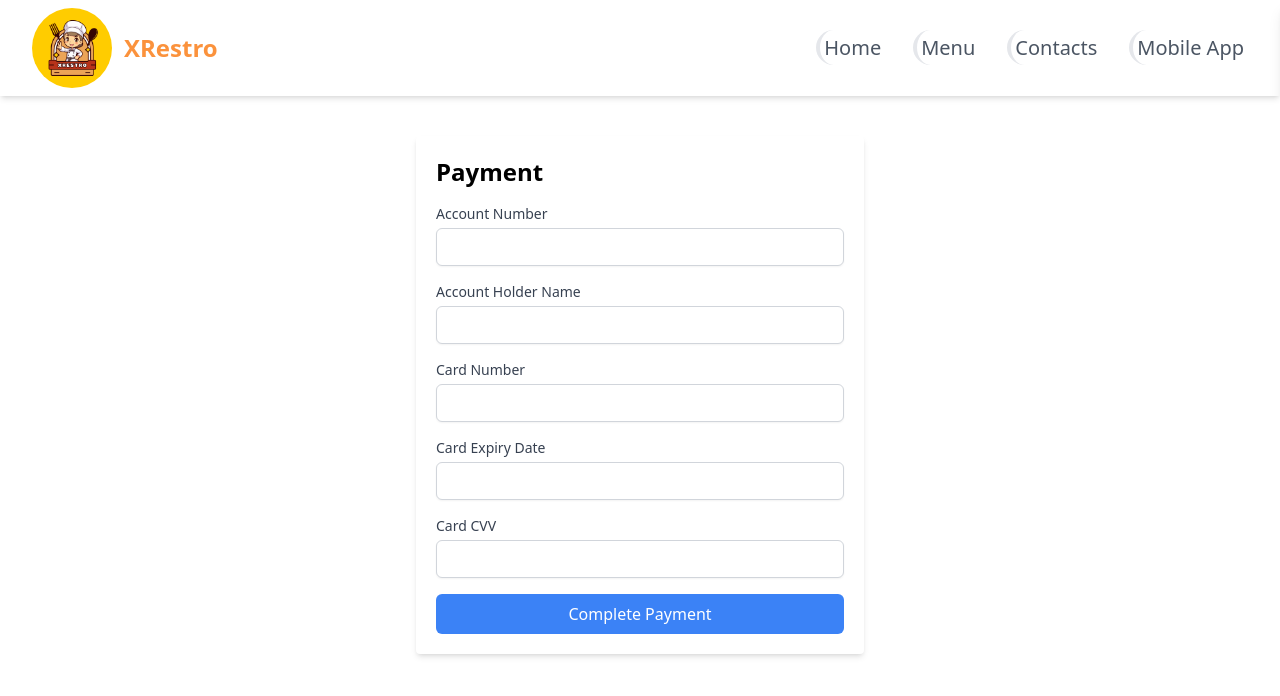
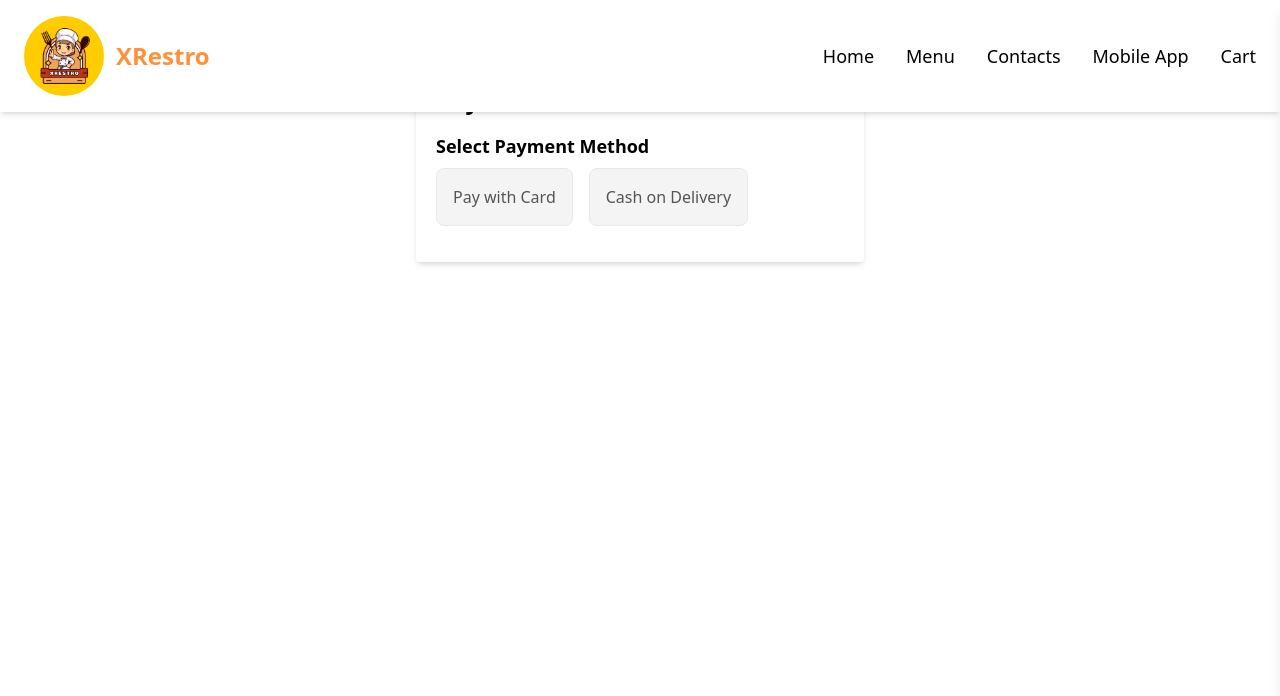
Before and after one commit to adhikariyash/restaurant, a React (Vite) app: page /payment in a window 1280 px wide. Shown: the top 696 px of the page. Built offline with nearby package versions, Linux system fonts and the light colour scheme.

Commit message:
order page checkout page update

```diff
--- a/src/components/Checkout.jsx
+++ b/src/components/Checkout.jsx
@@ -1,13 +1,13 @@
-import React, { useState } from 'react';
+import React, { useState, useEffect } from 'react';
 import { useCheckout } from './cartProvider';
 import { Link } from 'react-router-dom';
+
 function Checkout() {
   const { handleCheckout } = useCheckout();
 
   const [formData, setFormData] = useState({
     fullName: '',
     phoneNumber: '',
-    email: '',
     location: {
       country: '',
       state: '',
@@ -15,6 +15,8 @@ function Checkout() {
     },
   });
   const [errors, setErrors] = useState({});
+  const [isAddressAdded, setIsAddressAdded] = useState(false);
+  const [showPopup, setShowPopup] = useState(false); // For popup visibility
 
   const handleChange = (e) => {
     const { name, value } = e.target;
@@ -38,32 +40,36 @@ function Checkout() {
     const newErrors = {};
     if (!formData.fullName) newErrors.fullName = 'Full Name is required';
     if (!formData.phoneNumber) newErrors.phoneNumber = 'Phone Number is required';
-    if (!formData.email) {
-      newErrors.email = 'Email is required';
-    } else if (!/\S+@\S+\.\S+/.test(formData.email)) {
-      newErrors.email = 'Email is invalid';
-    }
+
     const { country, state, houseNo } = formData.location;
     if (!country) newErrors['location.country'] = 'Country is required';
     if (!state) newErrors['location.state'] = 'State is required';
     if (!houseNo) newErrors['location.houseNo'] = 'House Number is required';
+
     setErrors(newErrors);
     return Object.keys(newErrors).length === 0;
   };
 
-  const handleSubmit = (e) => {
+  const handleAddAddress = (e) => {
     e.preventDefault();
     if (validate()) {
-      handleCheckout(formData); // Store checkout data in context
-      alert('Form submitted successfully');
-      // Redirect or handle next steps
+      setIsAddressAdded(true);
+      setShowPopup(true); // Show popup
     }
   };
+
+  // Hide the popup after 3 seconds
+  useEffect(() => {
+    if (showPopup) {
+      const timer = setTimeout(() => setShowPopup(false), 3000);
+      return () => clearTimeout(timer); // Cleanup the timer
+    }
+  }, [showPopup]);
 
   return (
     <div className="p-5 max-w-md mx-auto bg-white shadow-md rounded">
       <h2 className="text-2xl font-bold mb-4">Checkout</h2>
-      <form onSubmit={handleSubmit}>
+      <form onSubmit={handleAddAddress}>
         {/* Full Name */}
         <div className="mb-4">
           <label className="block text-sm font-medium text-gray-700" htmlFor="fullName">
@@ -94,22 +100,6 @@ function Checkout() {
             className="mt-1 block w-full px-3 py-2 border border-gray-300 rounded-md shadow-sm focus:outline-none focus:ring-blue-500 focus:border-blue-500 sm:text-sm"
           />
           {errors.phoneNumber && <p className="text-red-500 text-xs mt-1">{errors.phoneNumber}</p>}
-        </div>
-
-        {/* Email */}
-        <div className="mb-4">
-          <label className="block text-sm font-medium text-gray-700" htmlFor="email">
-            Email
-          </label>
-          <input
-            type="email"
-            id="email"
-            name="email"
-            value={formData.email}
-            onChange={handleChange}
-            className="mt-1 block w-full px-3 py-2 border border-gray-300 rounded-md shadow-sm focus:outline-none focus:ring-blue-500 focus:border-blue-500 sm:text-sm"
-          />
-          {errors.email && <p className="text-red-500 text-xs mt-1">{errors.email}</p>}
         </div>
 
         {/* Location Sub-form */}
@@ -173,23 +163,33 @@ function Checkout() {
           <p><strong>House Number:</strong> {formData.location.houseNo}</p>
         </div>
 
-        {/* Submit Button */}
+        {/* Add Address Button */}
         <button
           type="submit"
           className="w-full bg-blue-500 text-white py-2 px-4 rounded-md hover:bg-blue-600 focus:outline-none focus:ring-2 focus:ring-blue-500 focus:ring-offset-2"
         >
-          Submit
+          Add Address
         </button>
+      </form>
 
-        {/* Proceed to Pay Button */}
-        <Link to="/payment">
+      {/* Proceed to Pay Button */}
+      <Link to="/payment">
         <button
-          type="submit"
-          className="w-full mt-4 bg-green-500 text-white py-2 px-4 rounded-md hover:bg-green-600 focus:outline-none focus:ring-2 focus:ring-green-500 focus:ring-offset-2"
+          disabled={!isAddressAdded}
+          className={`w-full mt-4 text-white py-2 px-4 rounded-md ${
+            isAddressAdded ? 'bg-green-500 hover:bg-green-600 focus:ring-green-500' : 'bg-gray-400 cursor-not-allowed'
+          } focus:outline-none focus:ring-2 focus:ring-offset-2`}
         >
           Proceed to Pay
-        </button></Link>
-      </form>
+        </button>
+      </Link>
+
+      {/* Popup Notification */}
+      {showPopup && (
+        <div className="fixed bottom-4 right-4 bg-green-500 text-white p-3 rounded-md shadow-md transition-opacity duration-300 ease-in-out">
+          Address added successfully!
+        </div>
+      )}
     </div>
   );
 }
--- a/src/components/Home.jsx
+++ b/src/components/Home.jsx
@@ -3,6 +3,7 @@ import Header from './Header'
 import Category from './Category'
 import Categoryitems from './CategoryItems'
 import Contact from './contact'
+import Navbar from './Navbar'
 
 function Home({category, setcategory}) {
 
@@ -10,7 +11,8 @@ function Home({category, setcategory}) {
   <>
 
    <section id='home' className=' p-1'>
-        <div>
+
+        <div >
           <Header/>
         </div>
         <div className='px-10'>
--- a/src/components/Navbar.jsx
+++ b/src/components/Navbar.jsx
@@ -3,14 +3,13 @@ import { Link } from 'react-router-dom';
 
 const Navbar = () => {
   const [isMobileMenuOpen, setIsMobileMenuOpen] = useState(false);
-  const [showNavbar, setShowNavbar] = useState(true);
 
   // Toggle mobile menu state
   const toggleMobileMenu = () => {
     setIsMobileMenuOpen(!isMobileMenuOpen);
   };
 
-  // Close mobile menu and enable scroll
+  // Close mobile menu
   const closeMobileMenu = () => {
     setIsMobileMenuOpen(false);
   };
@@ -18,68 +17,59 @@ const Navbar = () => {
   // Prevent scroll when mobile menu is open
   useEffect(() => {
     document.body.style.overflow = isMobileMenuOpen ? 'hidden' : '';
+    return () => {
+      document.body.style.overflow = '';
+    };
   }, [isMobileMenuOpen]);
 
-
-
-
-
   return (
-    <header
-      className={`bg-white shadow-md relative top-0 left-0 right-0 overflow-x-hidden z-50 transition-transform duration-300 ${
-        showNavbar ? 'transform translate-y-0' : 'transform -translate-y-full'
-      }`}
-    >
-      <nav className="container mx-auto flex justify-between items-center py-2 px-4 md:px-8">
+    <header className="bg-white shadow-md fixed top-0 left-0 right-0 z-50">
+      <nav className="container mx-auto flex justify-between items-center py-4 px-6">
         <Link to="/" className="flex items-center">
           <img
             src="/xrestro.png"
             alt="XRestro Logo"
-            className="h-16 md:h-20 rounded-full w-16 md:w-20 object-cover mr-3"
+            className="h-16 w-16 md:h-20 md:w-20 object-cover rounded-full mr-3"
           />
           <span className="text-xl md:text-2xl font-bold text-orange-400">XRestro</span>
         </Link>
 
-        {/* Navigation Links for Desktop */}
-        <ul className="hidden md:flex font-medium text-lg md:text-xl space-x-7">
-          <li>
-            <Link
-              to="/"
-              className="text-gray-600 hover:text-black hover:border-l-4 hover:border-orange-500 border-l-4 rounded-full p-1 transition"
-            >
-              Home
-            </Link>
-          </li>
-          <li>
-            <Link
-              to="/menu"
-              className="text-gray-600 hover:text-black hover:border-l-4 hover:border-orange-500 p-1 rounded-full border-l-4 transition"
-            >
-              Menu
-            </Link>
-          </li>
-          <li>
-            <Link
-              to="/contacts"
-              className="text-gray-600 hover:text-black hover:border-l-4 hover:border-orange-500 p-1 border-l-4 rounded-full transition"
-            >
-              Contacts
-            </Link>
-          </li>
-          <li>
-            <Link
-              to="/mobile-app"
-              className="text-gray-600 hover:text-black hover:border-l-4 hover:border-orange-500 p-1 rounded-full border-l-4 transition"
-            >
-              Mobile App
-            </Link>
-          </li>
+        {/* Desktop Menu */}
+        <ul className="hidden md:flex space-x-8 text-lg font-medium">
+          <li><Link to="/" className="hover:text-orange-500">Home</Link></li>
+          <li><Link to="/menu" className="hover:text-orange-500">Menu</Link></li>
+          <li><Link to="/contacts" className="hover:text-orange-500">Contacts</Link></li>
+          <li><Link to="/mobile-app" className="hover:text-orange-500">Mobile App</Link></li>
+          <li><Link to="/orders" className="hover:text-orange-500">Cart</Link></li>
         </ul>
 
-        {/* Mobile Menu Button */}
-        <div className="md:hidden flex items-center">
+        {/* Mobile Menu Toggle */}
+        <button
+          onClick={toggleMobileMenu}
+          className="md:hidden text-gray-800 focus:outline-none"
+        >
+          <svg
+            className="w-8 h-8"
+            fill="none"
+            stroke="currentColor"
+            viewBox="0 0 24 24"
+            xmlns="http://www.w3.org/2000/svg"
+          >
+            <path strokeLinecap="round" strokeLinejoin="round" strokeWidth="2" d="M4 6h16M4 12h16m-7 6h7"></path>
+          </svg>
+        </button>
+      </nav>
+
+      {/* Mobile Menu */}
+      <div
+        className={`fixed top-0 right-0 w-64 bg-white h-full shadow-lg transform ${
+          isMobileMenuOpen ? 'translate-x-0' : 'translate-x-full'
+        } transition-transform duration-300 ease-in-out z-40`}
+      >
+        <div className="p-4 border-b flex justify-between items-center">
+          <span className="text-xl font-bold text-orange-400">XRestro</span>
           <button
-            onClick={toggleMobileMenu}
+            onClick={closeMobileMenu}
             className="text-gray-800 focus:outline-none"
           >
             <svg
@@ -89,82 +79,16 @@ const Navbar = () => {
               viewBox="0 0 24 24"
               xmlns="http://www.w3.org/2000/svg"
             >
-              <path
-                strokeLinecap="round"
-                strokeLinejoin="round"
-                strokeWidth="2"
-                d="M4 6h16M4 12h16m-7 6h7"
-              ></path>
+              <path strokeLinecap="round" strokeLinejoin="round" strokeWidth="2" d="M6 18L18 6M6 6l12 12"></path>
             </svg>
           </button>
         </div>
-      </nav>
-
-      {/* Mobile Menu Slide-In */}
-      <div
-        className={`fixed top-0 right-0 w-64 md:w-72 bg-white overflow-hidden shadow-lg rounded-lg transform ${
-          isMobileMenuOpen ? 'translate-x-0' : 'translate-x-full'
-        } transition-transform duration-300 ease-in-out z-40`}
-      >
-        <div className="flex justify-between items-center p-4 border-b">
-          <span className="text-xl font-bold text-orange-400">XRestro</span>
-          <button
-            onClick={toggleMobileMenu}
-            className="text-gray-800 focus:outline-none"
-          >
-            <svg
-              className="w-10 h-10"
-              fill="none"
-              stroke="currentColor"
-              viewBox="0 0 24 24"
-              xmlns="http://www.w3.org/2000/svg"
-            >
-              <path
-                strokeLinecap="round"
-                strokeLinejoin="round"
-                strokeWidth="2"
-                d="M6 18L18 6M6 6l12 12"
-              ></path>
-            </svg>
-          </button>
-        </div>
-        <ul className="flex flex-col items-center justify-center space-y-6 font-medium text-lg md:text-xl p-4">
-          <li>
-            <Link
-              to="/"
-              className="text-gray-600 hover:text-gray-800 transition"
-              onClick={closeMobileMenu}
-            >
-              Home
-            </Link>
-          </li>
-          <li>
-            <Link
-              to="/menu"
-              className="text-gray-600 hover:text-gray-800 transition"
-              onClick={closeMobileMenu}
-            >
-              Menu
-            </Link>
-          </li>
-          <li>
-            <Link
-              to="/contacts"
-              className="text-gray-600 hover:text-gray-800 transition"
-              onClick={closeMobileMenu}
-            >
-              Contacts
-            </Link>
-          </li>
-          <li>
-            <Link
-              to="/mobile-app"
-              className="text-gray-600 hover:text-gray-800 transition"
-              onClick={closeMobileMenu}
-            >
-              Mobile App
-            </Link>
-          </li>
+        <ul className="p-6 space-y-6 text-lg font-medium">
+          <li><Link to="/" className="block" onClick={closeMobileMenu}>Home</Link></li>
+          <li><Link to="/menu" className="block" onClick={closeMobileMenu}>Menu</Link></li>
+          <li><Link to="/contacts" className="block" onClick={closeMobileMenu}>Contacts</Link></li>
+          <li><Link to="/mobile-app" className="block" onClick={closeMobileMenu}>Mobile App</Link></li>
+          <li><Link to="/orders" className="block" onClick={closeMobileMenu}>Cart</Link></li>
         </ul>
       </div>
 
--- a/src/components/Order.jsx
+++ b/src/components/Order.jsx
@@ -11,7 +11,7 @@ function Order() {
 
   return (
     <div className="p-5">
-      {/* Title Section */}
+
       <div className="mb-4">
         <h1 className="text-2xl font-bold">Your Cart</h1>
       </div>
@@ -24,7 +24,7 @@ function Order() {
         </div>
       ) : (
         <>
-          {/* Table Section */}
+
           <div className="overflow-x-scroll">
             <table className="min-w-full divide-y divide-gray-200">
               <thead className="bg-gray-50">
@@ -84,7 +84,7 @@ function Order() {
             </table>
           </div>
 
-          {/* Checkout Section */}
+
           <div className="mt-4 flex justify-between items-center">
             <span className="text-xl font-semibold">Total: ${calculateTotalPrice().toFixed(2)}</span>
             <Link to="/checkout">
--- a/src/components/Payment.jsx
+++ b/src/components/Payment.jsx
@@ -1,16 +1,18 @@
 import React, { useState } from 'react';
 import { useCheckout } from './cartProvider';
+import { useCheckoutStatus } from './cartProvider';
 
 function Payment() {
   const { checkoutData } = useCheckout();
+  const { checkoutStatus, setcheckoutStatus } = useCheckoutStatus();
 
   const [paymentData, setPaymentData] = useState({
-    accountNumber: '',
     accountHolderName: '',
     cardNumber: '',
     cardExpiry: '',
     cardCVV: '',
   });
+  const [paymentMethod, setPaymentMethod] = useState(''); // Track selected payment method
   const [errors, setErrors] = useState({});
 
   const handleChange = (e) => {
@@ -23,11 +25,12 @@ function Payment() {
 
   const validate = () => {
     const newErrors = {};
-    if (!paymentData.accountNumber) newErrors.accountNumber = 'Account Number is required';
+    if (paymentMethod === 'card') {
       if (!paymentData.accountHolderName) newErrors.accountHolderName = 'Account Holder Name is required';
       if (!paymentData.cardNumber) newErrors.cardNumber = 'Card Number is required';
       if (!paymentData.cardExpiry) newErrors.cardExpiry = 'Card Expiry Date is required';
       if (!paymentData.cardCVV) newErrors.cardCVV = 'Card CVV is required';
+    }
     setErrors(newErrors);
     return Object.keys(newErrors).length === 0;
   };
@@ -35,14 +38,17 @@ function Payment() {
   const handleSubmit = (e) => {
     e.preventDefault();
     if (validate()) {
-      alert('Payment details submitted successfully');
-      // Handle payment submission
+      // Handle form submission logic
+      // For example, update checkout status or send data to server
+      setcheckoutStatus(true);
     }
   };
 
   return (
     <div className="p-5 max-w-md mx-auto bg-white shadow-md rounded">
       <h1 className="text-2xl font-bold mb-4">Payment</h1>
+
+      {/* Address Details */}
       {checkoutData && (
         <div className="p-4 mb-4 border border-gray-300 rounded-md bg-gray-50">
           <h2 className="text-lg font-semibold mb-2">Checkout Details</h2>
@@ -54,24 +60,31 @@ function Payment() {
           <p><strong>House Number:</strong> {checkoutData.location.houseNo}</p>
         </div>
       )}
-      <form onSubmit={handleSubmit}>
-        {/* Account Number */}
+
+      {/* Payment Method Selection */}
       <div className="mb-4">
-          <label className="block text-sm font-medium text-gray-700" htmlFor="accountNumber">
-            Account Number
-          </label>
-          <input
-            type="text"
-            id="accountNumber"
-            name="accountNumber"
-            value={paymentData.accountNumber}
-            onChange={handleChange}
-            className="mt-1 block w-full px-3 py-2 border border-gray-300 rounded-md shadow-sm focus:outline-none focus:ring-blue-500 focus:border-blue-500 sm:text-sm"
-          />
-          {errors.accountNumber && <p className="text-red-500 text-xs mt-1">{errors.accountNumber}</p>}
+        <h2 className="text-lg font-semibold mb-2">Select Payment Method</h2>
+        <div className="flex space-x-4">
+          <button
+            type="button"
+            className={`p-4 border rounded-lg ${paymentMethod === 'card' ? 'bg-blue-500 text-white' : 'bg-gray-100 text-gray-600 grayscale'}`}
+            onClick={() => setPaymentMethod('card')}
+          >
+            Pay with Card
+          </button>
+          <button
+            type="button"
+            className={`p-4 border rounded-lg ${paymentMethod === 'cod' ? 'bg-blue-500 text-white' : 'bg-gray-100 text-gray-600 grayscale'}`}
+            onClick={() => setPaymentMethod('cod')}
+          >
+            Cash on Delivery
+          </button>
+        </div>
       </div>
 
-        {/* Account Holder Name */}
+      {/* Card Payment Form */}
+      {paymentMethod === 'card' && (
+        <form onSubmit={handleSubmit}>
           <div className="mb-4">
             <label className="block text-sm font-medium text-gray-700" htmlFor="accountHolderName">
               Account Holder Name
@@ -87,7 +100,6 @@ function Payment() {
             {errors.accountHolderName && <p className="text-red-500 text-xs mt-1">{errors.accountHolderName}</p>}
           </div>
 
-        {/* Card Number */}
           <div className="mb-4">
             <label className="block text-sm font-medium text-gray-700" htmlFor="cardNumber">
               Card Number
@@ -103,7 +115,6 @@ function Payment() {
             {errors.cardNumber && <p className="text-red-500 text-xs mt-1">{errors.cardNumber}</p>}
           </div>
 
-        {/* Card Expiry */}
           <div className="mb-4">
             <label className="block text-sm font-medium text-gray-700" htmlFor="cardExpiry">
               Card Expiry Date
@@ -119,7 +130,6 @@ function Payment() {
             {errors.cardExpiry && <p className="text-red-500 text-xs mt-1">{errors.cardExpiry}</p>}
           </div>
 
-        {/* Card CVV */}
           <div className="mb-4">
             <label className="block text-sm font-medium text-gray-700" htmlFor="cardCVV">
               Card CVV
@@ -135,14 +145,25 @@ function Payment() {
             {errors.cardCVV && <p className="text-red-500 text-xs mt-1">{errors.cardCVV}</p>}
           </div>
 
-        {/* Submit Button */}
           <button
-          type="submit"
-          className="w-full bg-blue-500 text-white py-2 px-4 rounded-md hover:bg-blue-600 focus:outline-none focus:ring-2 focus:ring-blue-500 focus:ring-offset-2"
-        >
-          Complete Payment
+            type="submit" // Changed from onClick to type="submit"
+            className='bg-blue-500 text-white py-2 px-4 rounded-md hover:bg-blue-600 focus:outline-none focus:ring-2 focus:ring-blue-500 focus:ring-offset-2 mt-2'>
+            Place Order
           </button>
         </form>
+      )}
+
+      {paymentMethod === 'cod' && (
+        <div className="mt-4">
+          <h3 className="text-xl font-semibold text-gray-700">You selected Cash on Delivery.</h3>
+          <p className="text-sm text-gray-600 mt-2">The payment will be collected at the time of delivery.</p>
+          <button
+            onClick={() => setcheckoutStatus(true)}
+            className='bg-blue-500 text-white py-2 px-4 rounded-md hover:bg-blue-600 focus:outline-none focus:ring-2 focus:ring-blue-500 focus:ring-offset-2 mt-2'>
+            Place Order
+          </button>
+        </div>
+      )}
     </div>
   );
 }
--- a/src/components/ProductDetails.jsx
+++ b/src/components/ProductDetails.jsx
@@ -8,7 +8,7 @@ function ProductDetails() {
   const productId = parseInt(id);
   const product = products.find(item => item.id === productId);
   const { cart, setCart } = useContext(CartContext);
-
+ console.log(cart)
   if (!product) {
     return <div>Product not found!</div>;
   }
@@ -42,7 +42,7 @@ function ProductDetails() {
           </div>
         </div>
         <div className='text-end w-full flex gap-4 justify-end'>
-          <Link className='bg-orange-400 p-3 rounded-xl font-bold shadow-sm shadow-black' to={`/orders/${product.id}`}>View Cart</Link>
+          <Link className='bg-orange-400 p-3 rounded-xl font-bold shadow-sm shadow-black' to={`/orders`}>View Cart</Link>
           <button
             className='bg-orange-400 p-3 rounded-xl font-bold shadow-sm shadow-black'
             onClick={() => setCart({
--- a/src/components/RouterConfig.jsx
+++ b/src/components/RouterConfig.jsx
@@ -16,7 +16,7 @@ function RouterConfig() {
     <>
 
       <Router>
-      <div className='mb-10'>
+      <div className='lg:mb-16 mb-24 '>
       <Navbar/>
       </div>
         <Routes>
@@ -25,7 +25,7 @@ function RouterConfig() {
           <Route path='/menu' element={<Menu category={category} setcategory={setcategory} />} />
           <Route path ='/contacts' element = {<Contact />}/>
           <Route path='/mobile-app' element={<AppDownload />} />
-          <Route path ="/orders/:id" element={<Order/>}/>
+          <Route path ="/orders" element={<Order/>}/>
           <Route path = "/checkout" element={<Checkout/>}/>
           <Route path ="/payment" element={<Payment/>}/>
         </Routes>
```
Also changed, not shown: src/components/cartProvider.jsx (+20 -4 lines). Lines whose indentation alone changed are shown as unchanged.
